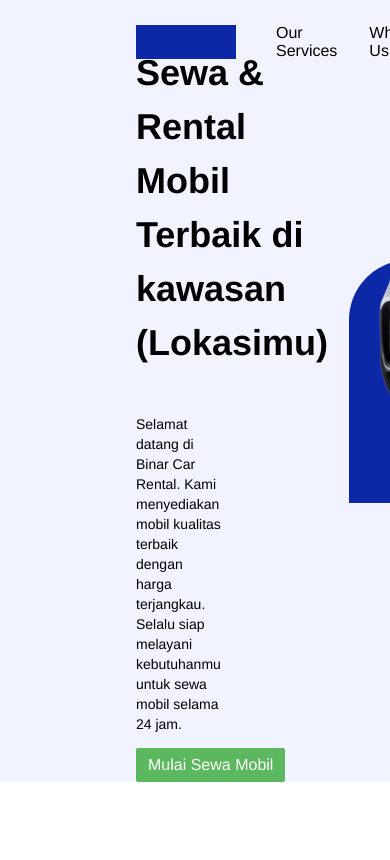
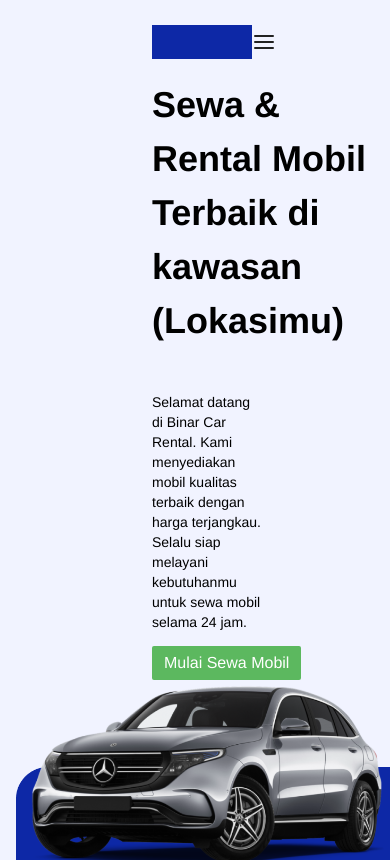
Before and after one commit to suangga2003/fullstackweb-learn-challenge2, a plain HTML site: page index.html in a window 390 px wide. Shown: the top 860 px of the page. Drawn offline with Linux system fonts and the light colour scheme.

Commit message:
init update mobile version

```diff
--- a/assets/styles/style.css
+++ b/assets/styles/style.css
@@ -41,6 +41,9 @@ nav ul li:last-child a {
 }
 nav ul li:last-child a:hover {
   background: #668cff;
+}
+nav .icon-menu {
+  display: none;
 }
 .hero {
   display: flex;
@@ -333,5 +336,27 @@ nav ul li:last-child a:hover {
   margin-right: 16px;
 }
 @media screen and (max-width: 500px) {
-
+  header {
+    padding-left: 16px;
+    /* width: 100%; */
+  }
+  nav {
+    padding-right: 16px;
+    margin-bottom: 32px;
+  }
+  nav ul {
+    display: none;
+  }
+  nav .icon-menu {
+    display: block;
+  }
+  .hero,
+  .services,
+  .benefit .wrapper-card {
+    flex-direction: column;
+  }
+  .hero .hero-img img,
+  .services {
+    width: 100%;
+  }
 }
--- a/index.html
+++ b/index.html
@@ -18,6 +18,7 @@
           <li><a href="#">FAQ</a></li>
           <li><a href="#">Register</a></li>
         </ul>
+        <img src="assets/images/fi_menu.svg" alt="icon-menu">
       </nav>
       <section class="hero">
         <div class="hero-text">
```
Also changed, not shown: assets/images/fi_menu.svg (added).
